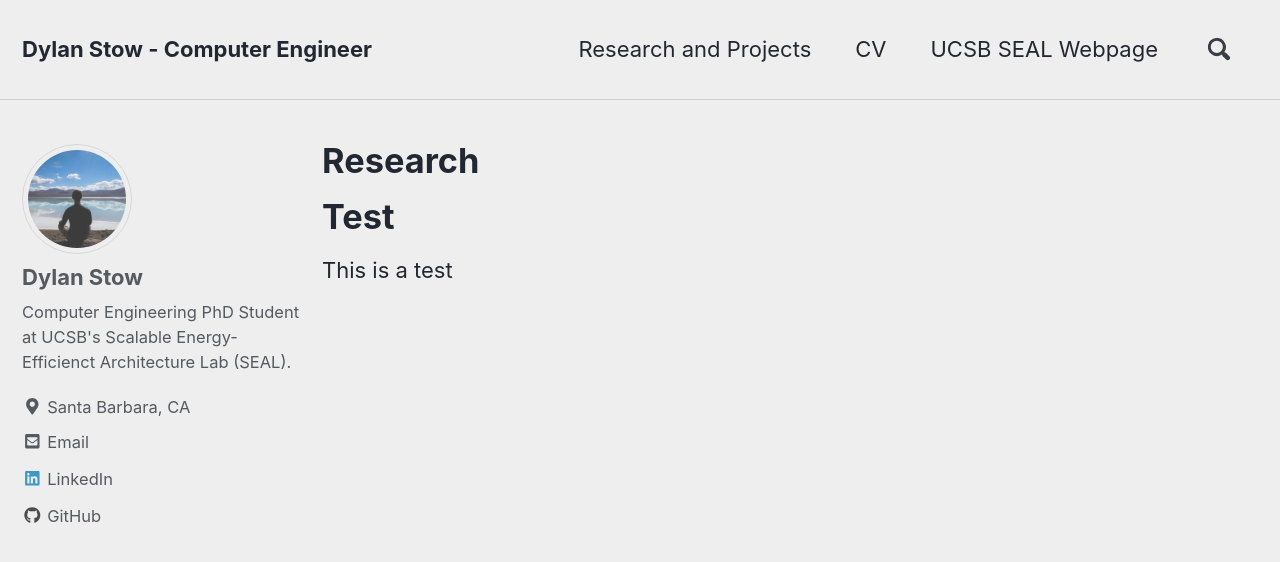
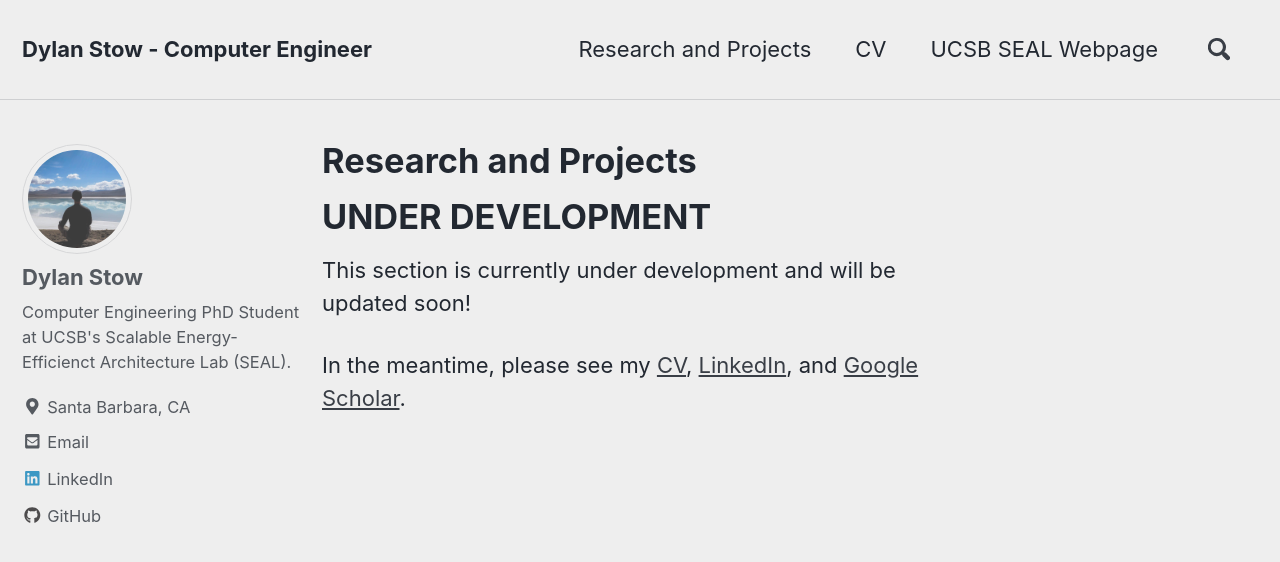
Before and after one commit to dylanstow/dylanstow.github.io, a Jekyll site: the page built from _pages/research.md, in a window 1280 px wide and 900 px high. Shown: the top 562 px of the window. Built offline with Jekyll 4.4.1, drawn with Linux system fonts in a browser that asks for light colours; nearby versions of some CDN libraries.

Commit message:
HBM image and research under dev

```diff
--- a/_pages/research.md
+++ b/_pages/research.md
@@ -1,9 +1,11 @@
 ---
 permalink: /research/
-title: "Research"
-excerpt: "Research Stuff"
+title: "Research and Projects"
+excerpt: "Dylan Stow - Research and Projects"
 ---
 
-# Test
+# UNDER DEVELOPMENT
 
-This is a test
+This section is currently under development and will be updated soon!
+
+In the meantime, please see my [CV](https://res.cloudinary.com/dylanstow/image/upload/v1537307212/CV_DylanStow_08102018_toagzx.pdf), [LinkedIn](https://www.linkedin.com/in/dylan-stow-8a385636/), and [Google Scholar](https://scholar.google.com/citations?user=VroKvTsAAAAJ&hl=en).
```
Also changed, not shown: index.md (+1 -1 lines).
